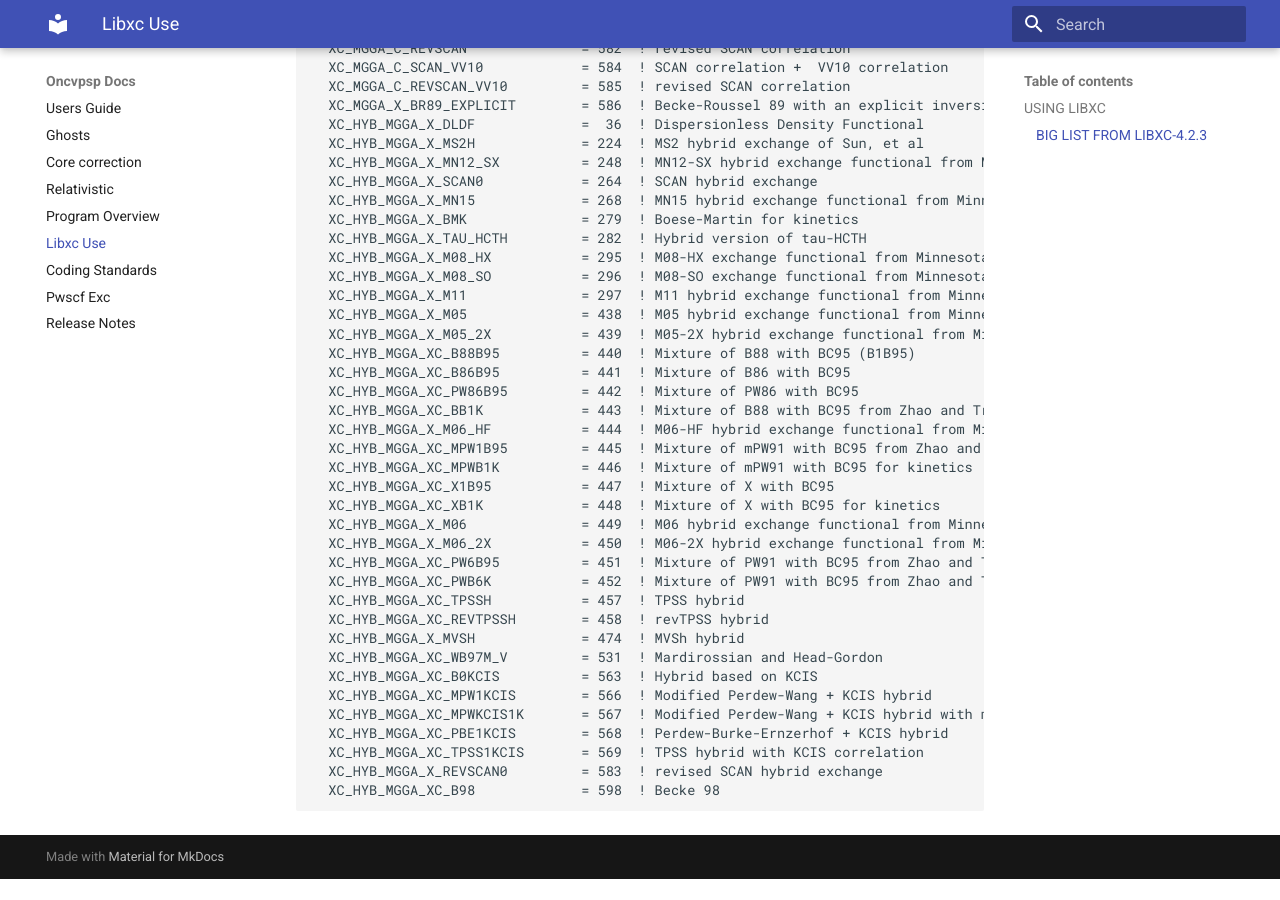
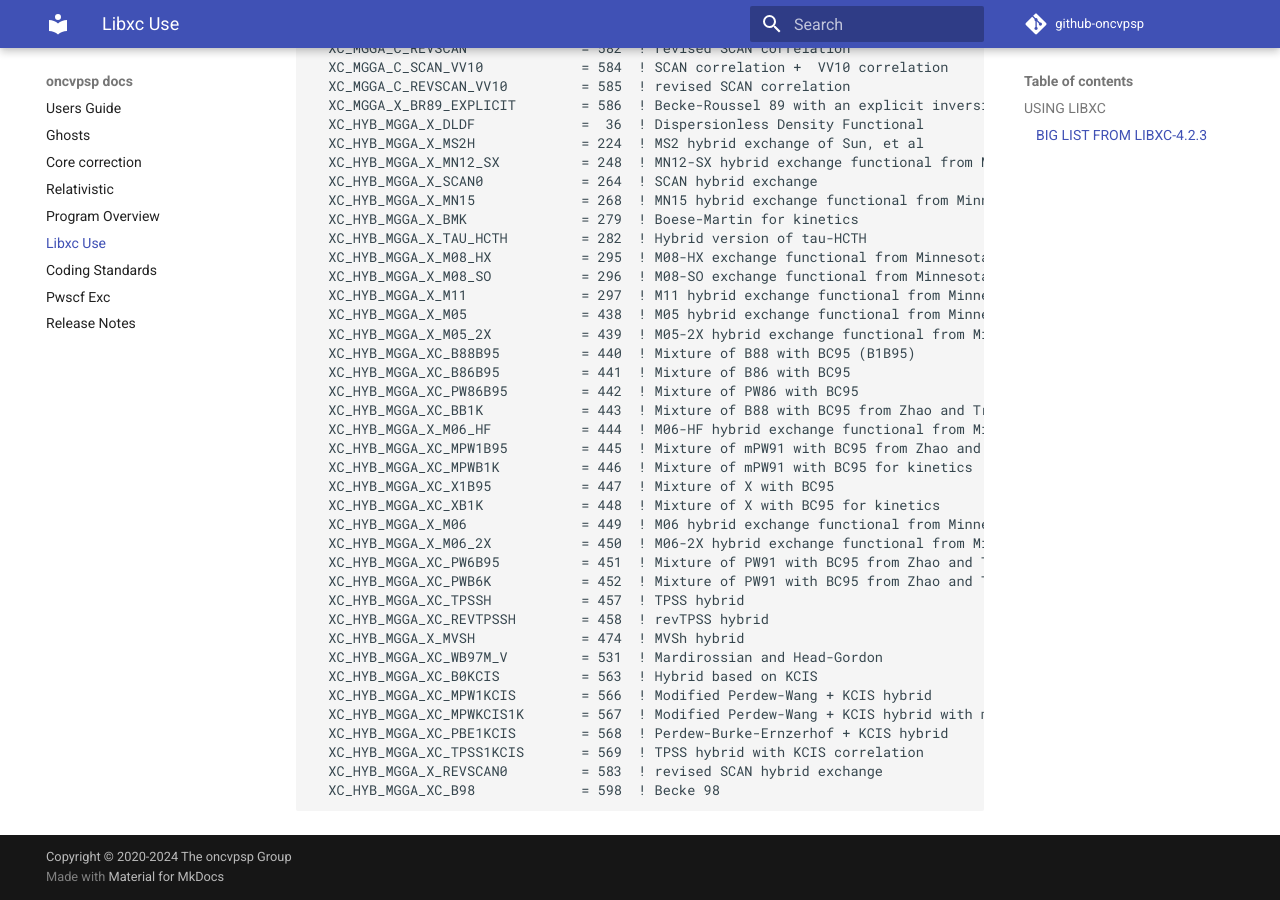
Before and after one commit to oncvpsp/oncvpsp, an MkDocs documentation site: the page built from doc/libxc_use.md, in a window 1280 px wide and 900 px high, scrolled down 8691 px. Built offline with MkDocs 1.6.1 and Material for MkDocs 9.7.7, drawn with Linux system fonts in a browser that asks for light colours; comment, search, counter and statistics services are not loaded; before the commit the page ends 9570 px from its top, so only the background shows below that.

Commit message:
Add extra options in mkdocs.yml

````diff
--- a/doc/libxc_use.md
+++ b/doc/libxc_use.md
@@ -15,9 +15,11 @@ a single negagtive 3-digit integer.
 
 Examples of iexc values are
 
-     iexc= -001009 (Perdew-Zunger-Ceperly-Alder)
+```
+iexc= -001009 (Perdew-Zunger-Ceperly-Alder)
 
-     iexc= -101130 (Perdew-Burke-Ernzerhof)
+iexc= -101130 (Perdew-Burke-Ernzerhof)
+```
 
 PWSCF does not appear to support libxc yet, and iexc for a subset of what they
 do support is properly translated in src/upfout.f90 begining at line 286
--- a/mkdocs.yml
+++ b/mkdocs.yml
@@ -1,4 +1,15 @@
-site_name: Oncvpsp Docs
+# Mkdocs configuration file. See https://www.mkdocs.org/user-guide/configuration/
+
+site_name: oncvpsp docs
+site_url: https://oncvpsp.github.io/oncvpsp/
+site_description: Oncvpsp documentation
+site_author: The Oncvpspt group
+docs_dir: doc
+
+repo_name: github-oncvpsp
+repo_url: https://github.com/oncvpsp/oncvpsp
+edit_uri: edit/master/doc/
+
 nav:
     - Users Guide: users_guide.md
     - Ghosts: ghosts.md
@@ -10,6 +21,63 @@ nav:
     - Pwscf Exc: pwscf_exc.md
     - Release Notes: release_notes.md
 
-docs_dir: doc
 theme:
-  name: material
+    name: material
+    #custom_dir: abinit_theme
+    #logo: images/logo-abinit-2015.png
+    #favicon: images/favicon.ico
+    #palette:
+    #    primary: deep orange
+    #    accent: deep orange
+    #features:
+    #  - navigation.tabs
+    #  #- navigation.tabs.sticky  # Nice but for insiders only
+    #  #- toc.integrate
+    #  - header.autohide
+
+# The section below activates markdown/theme extensions and other parameters related to
+# the HTML/JS website. Play with it only if you know what you're doing!
+
+#markdown_extensions:
+#  - markdown.extensions.meta
+#  - markdown.extensions.toc:
+#        permalink: true  # For ¶
+#  - markdown.extensions.admonition
+#  - markdown.extensions.fenced_code
+#  - markdown.extensions.codehilite
+#  - markdown.extensions.smarty
+#  - markdown.extensions.tables
+#  - markdown.extensions.def_list
+#  - markdown.extensions.sane_lists
+#  - markdown.extensions.attr_list
+#  - pymdownx.arithmatex:
+#        generic: true
+#        #inline_syntax: ['dollar']
+#        #block_syntax:  ['dollar', 'begin']
+#  - pymdownx.betterem:
+#      smart_enable: all
+#  - pymdownx.caret
+#  #- pymdownx.critic
+#  - pymdownx.details
+#  - pymdownx.inlinehilite
+#  - pymdownx.mark
+#  #- pymdownx.highlight:
+#  #    anchor_linenums: true
+#  #    line_spans: __span
+#  #    pygments_lang_class: true
+#  #- pymdownx.snippets
+#  - pymdownx.smartsymbols:
+#        registered: false
+#        copyright: false
+#        care_of: false
+#  - pymdownx.superfences
+#  - pymdownx.tilde
+#  # Abinit extensions (important!)
+#  - abimkdocs.wikilinks
+#  - abimkdocs.preprocessor
+#  - abimkdocs.mdx_figcaption
+#  #- abimkdocs.treepreprocessor
+
+#strict: true
+
+copyright: Copyright &copy; 2020-2024 The oncvpsp Group
````
Also changed, not shown: README.md (+6 -0 lines), doc/coding_standards.md (+2 -4 lines), doc/core_correction.md (+9 -2 lines), doc/pwscf_exc.md (+8 -8 lines).
